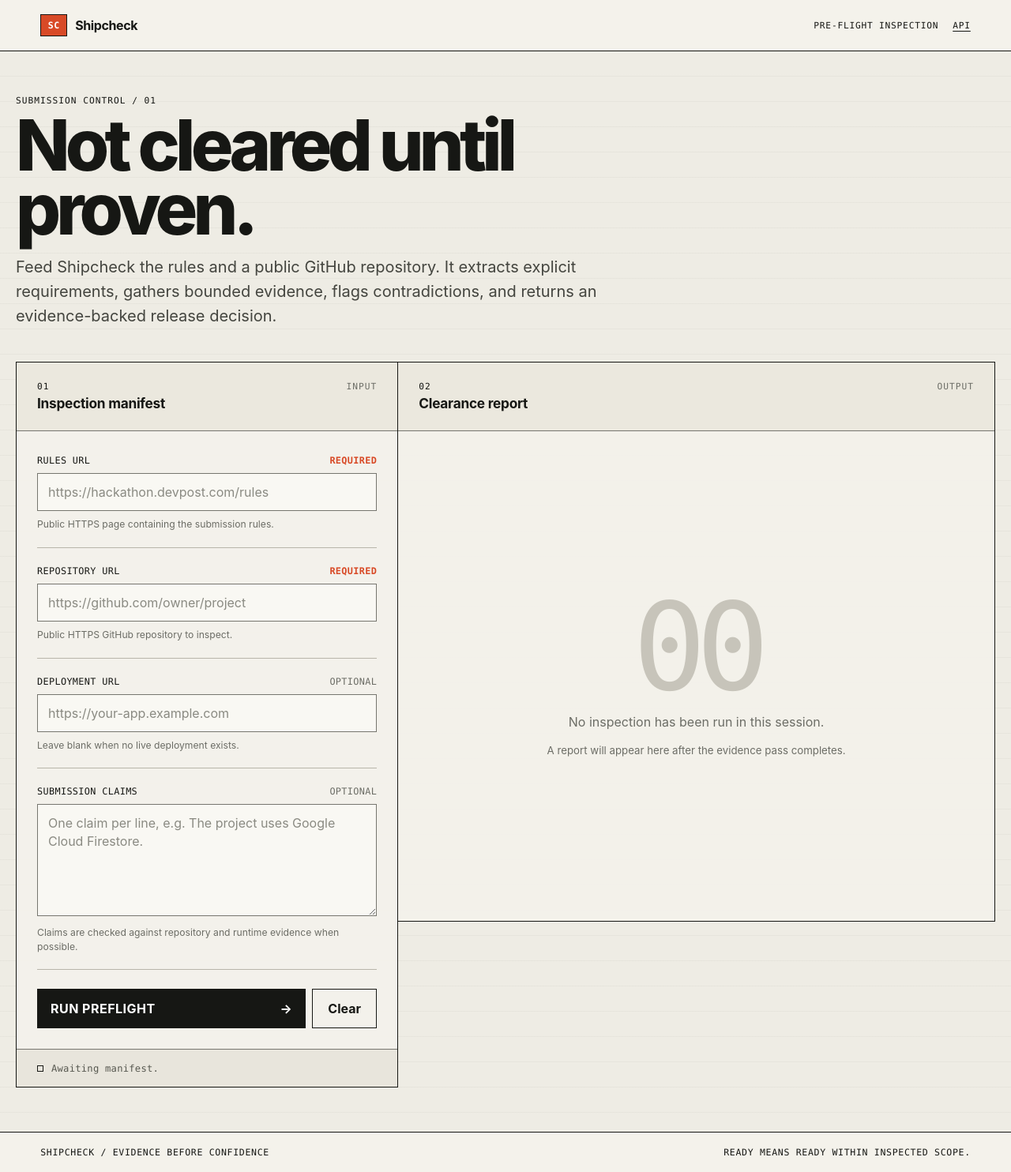
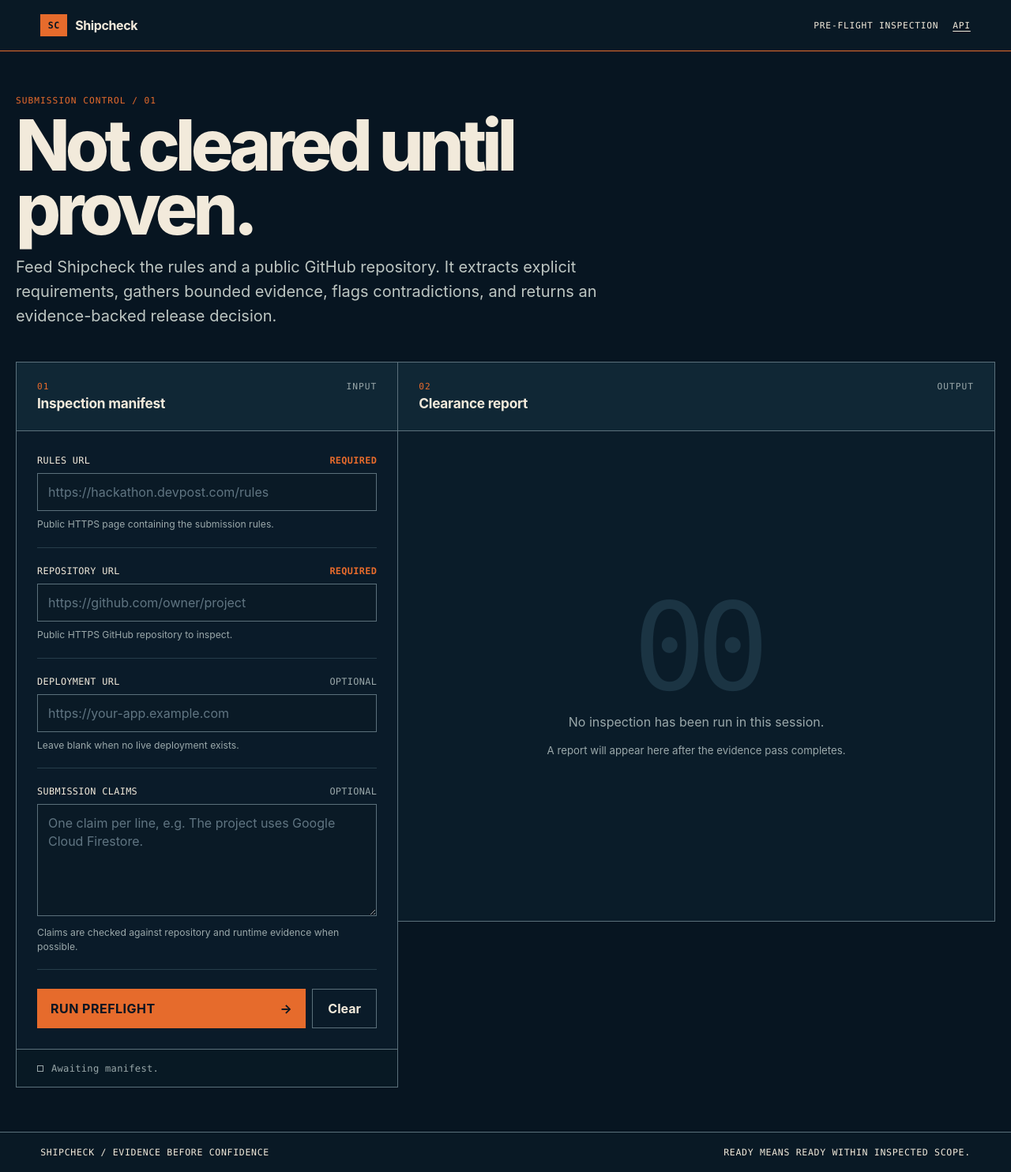
Before and after one commit to panjiaryasoma/Shipcheck, a FastAPI app: page / in a window 1280 px wide. Shown: the whole page at 79% size. Run offline with FastAPI, Linux system fonts and the light colour scheme; parts of the project's set-up code (start-up, migrations or seed data) failed here and were passed over.

Commit message:
style: load thumbnail-aligned frontend theme

```diff
--- a/app/web/templates/index.html
+++ b/app/web/templates/index.html
@@ -9,6 +9,7 @@
     >
     <title>Shipcheck · Submission Preflight</title>
     <link rel="stylesheet" href="/static/css/app.css">
+    <link rel="stylesheet" href="/static/css/thumbnail-theme.css">
   </head>
   <body>
     <header class="site-header">
```
